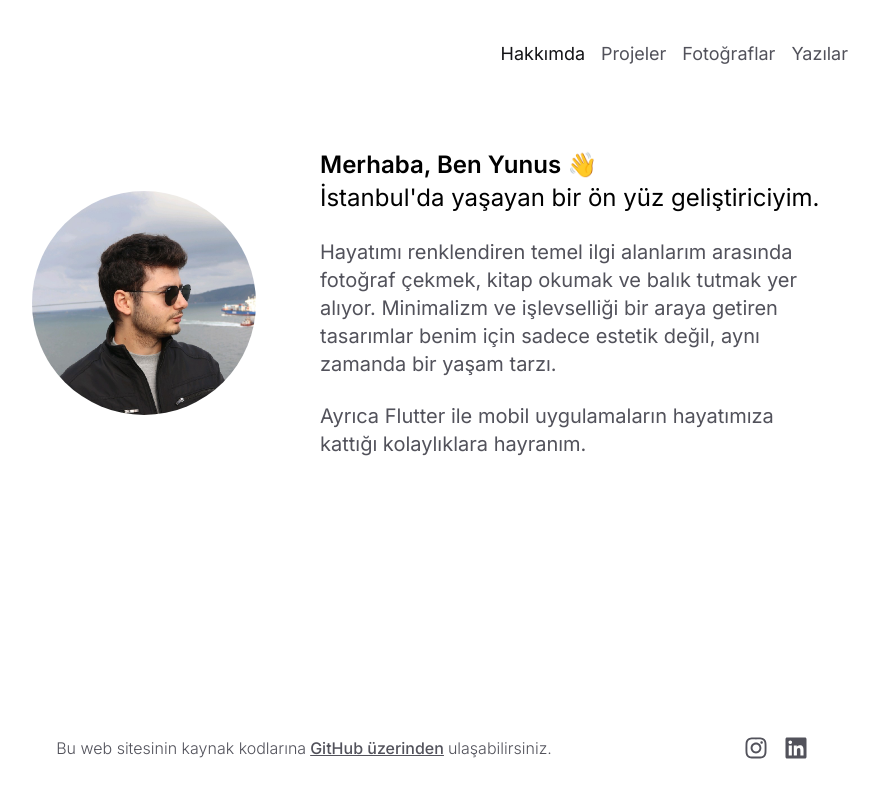
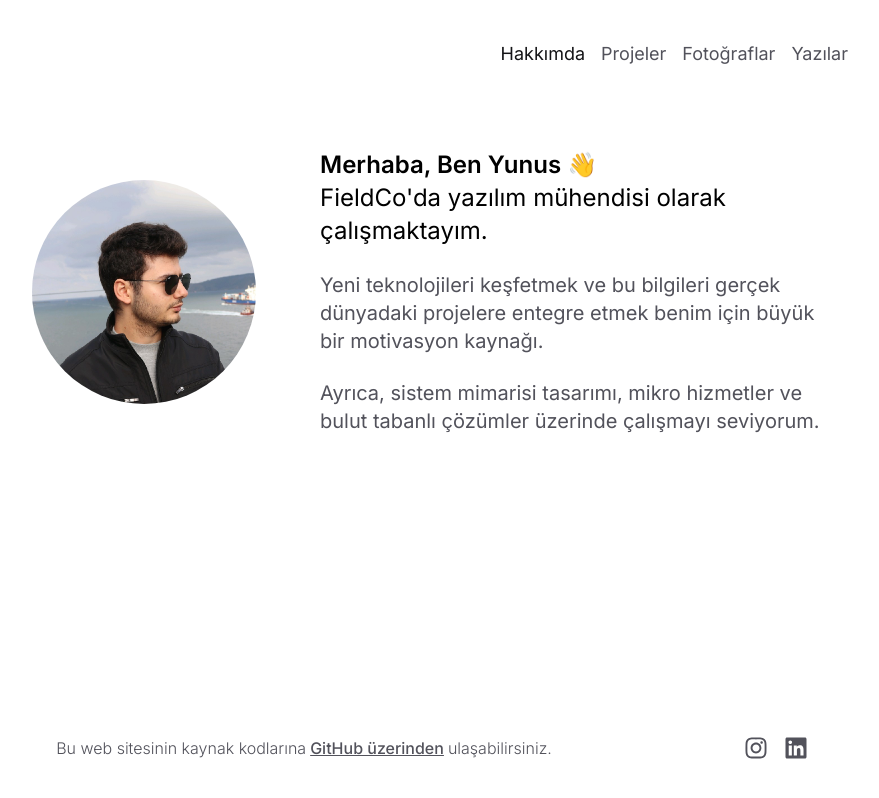
Before and after one commit to yunustaha/personal-website, a Next.js app: page / in a window 1280 px wide. Shown: the whole page, without its empty margins (208-1087 px from the left). Built offline with nearby package versions, Linux system fonts and the light colour scheme.

Commit message:
Changed to home page article

```diff
--- a/app/page.tsx
+++ b/app/page.tsx
@@ -2,33 +2,35 @@ import Image from "next/image";
 
 export default function Home() {
   return (
-    <main >
+    <main>
       <div className="relative flex flex-col lg:flex-row items-center justify-center gap-16 mt-0 lg:mt-10">
         <Image
           width="0"
           height="0"
           sizes="100vw"
           className="w-56 h-56 rounded-full overflow-hidden"
-          alt='Yunus Taha Yılmaz'
-          src={'/images/profile.jpeg'}
+          alt="Yunus Taha Yılmaz"
+          src={"/images/profile.jpeg"}
         />
         <div className="flex flex-col items-center gap-6 w-4/5 lg:w-2/5">
           <div className="flex flex-col w-full justify-start shine text-2xl text-title leading-snug">
             <h2 className="font-semibold">{"Merhaba, Ben Yunus 👋"}</h2>
-            <p>
-              {"İstanbul'da yaşayan bir ön yüz geliştiriciyim."}
-            </p>
+            <p>{"FieldCo'da yazılım mühendisi olarak çalışmaktayım."}</p>
           </div>
           <div className="flex flex-col gap-6 text-xl">
             <p>
-              {"Hayatımı renklendiren temel ilgi alanlarım arasında fotoğraf çekmek, kitap okumak ve balık tutmak yer alıyor. Minimalizm ve işlevselliği bir araya getiren tasarımlar benim için sadece estetik değil, aynı zamanda bir yaşam tarzı."}
+              {
+                "Yeni teknolojileri keşfetmek ve bu bilgileri gerçek dünyadaki projelere entegre etmek benim için büyük bir motivasyon kaynağı."
+              }
             </p>
             <p>
-              {"Ayrıca Flutter ile mobil uygulamaların hayatımıza kattığı kolaylıklara hayranım."}
+              {
+                "Ayrıca, sistem mimarisi tasarımı, mikro hizmetler ve bulut tabanlı çözümler üzerinde çalışmayı seviyorum."
+              }
             </p>
           </div>
         </div>
       </div>
     </main>
-  )
+  );
 }
```
